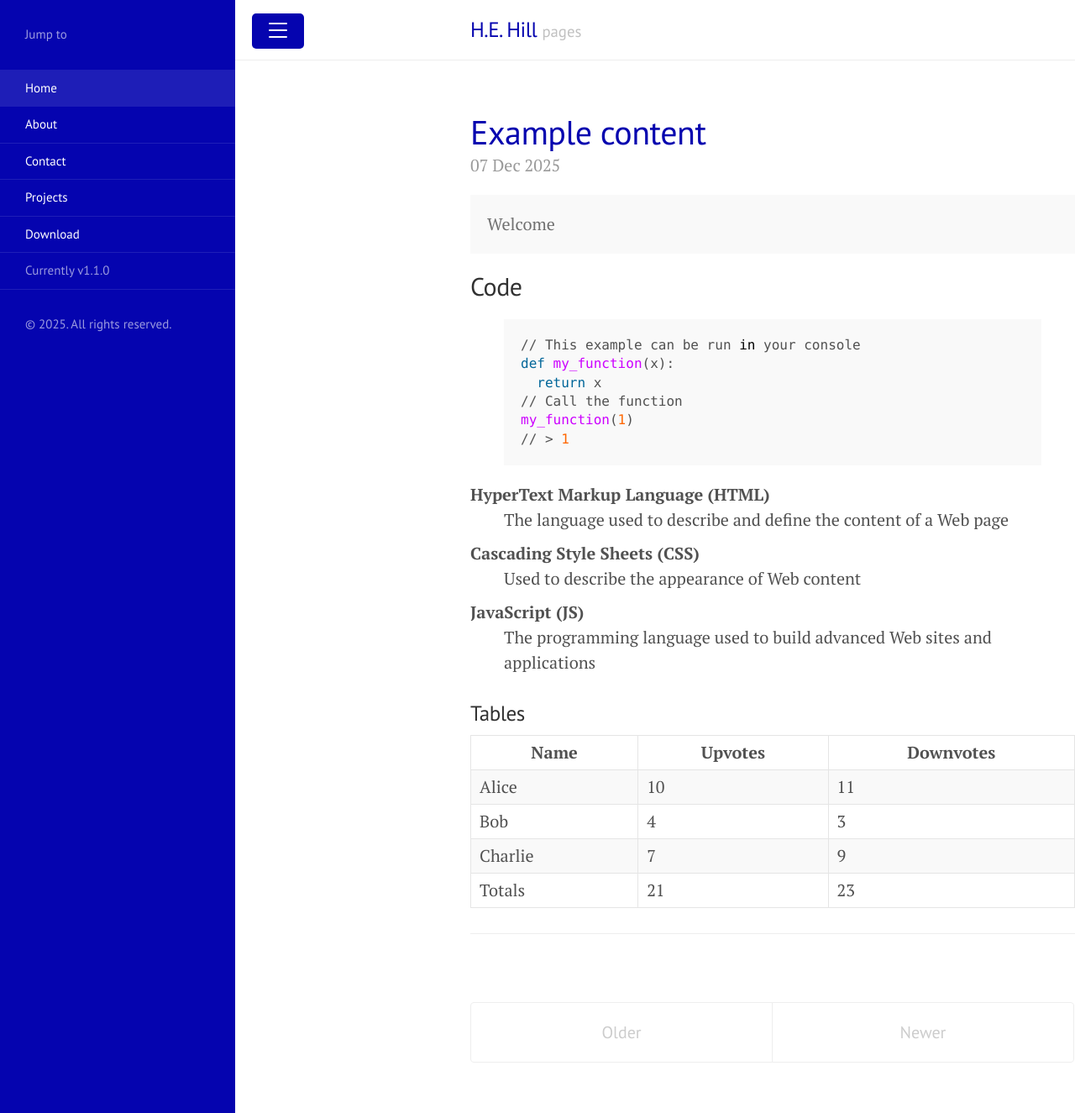
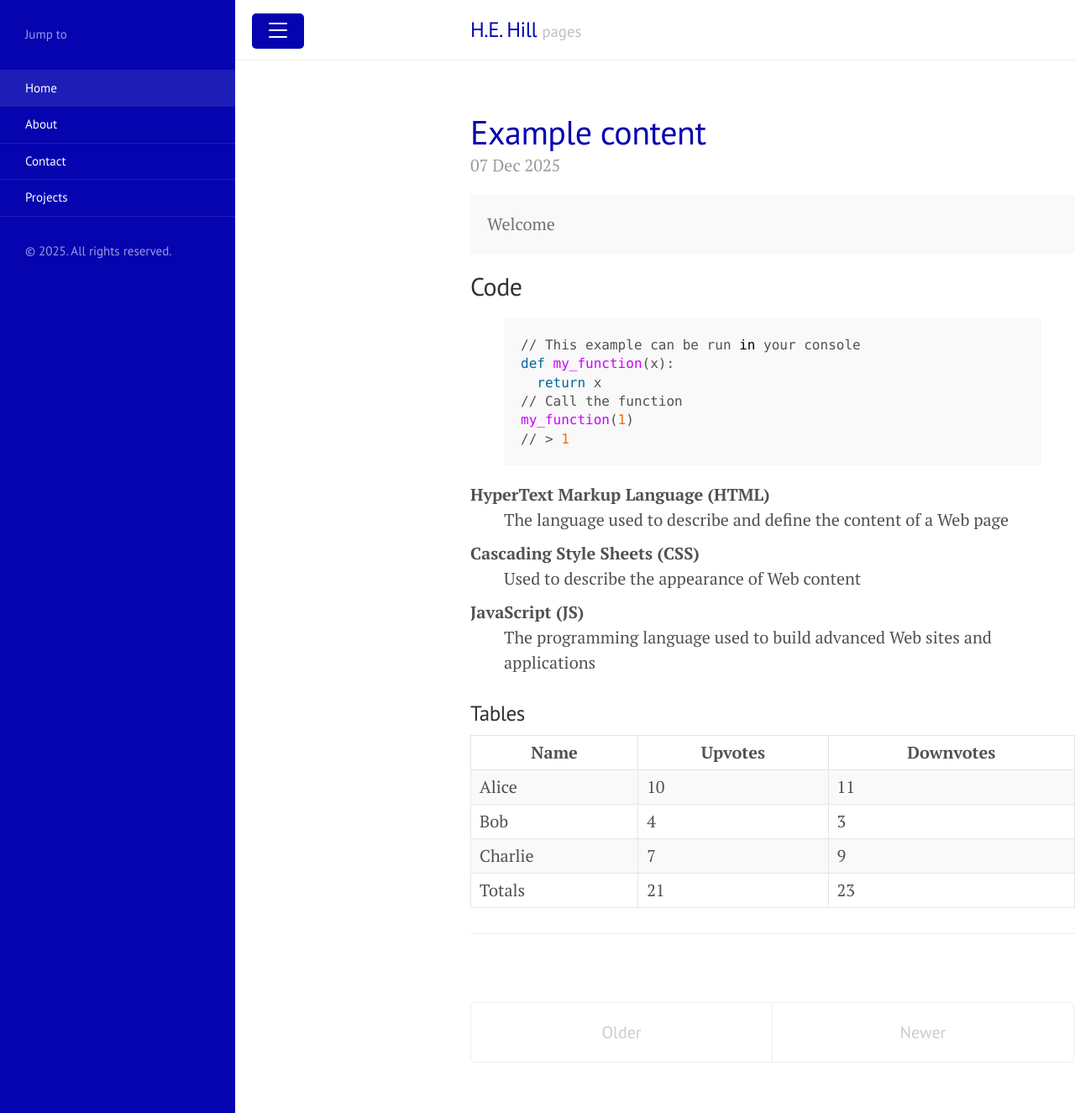
Before and after one commit to hidekihill/hidekihill.github.io, a Jekyll site: the page built from index.html, in a window 1280 px wide and 1325 px high. Shown: the whole window at 84% size. Built offline with Jekyll 4.4.1, drawn with Linux system fonts in a browser that asks for light colours; the list of posts is cut into pages by our own code.

Commit message:
Update sidebar.html

```diff
--- a/_includes/sidebar.html
+++ b/_includes/sidebar.html
@@ -25,9 +25,9 @@
       {% endif %}
     {% endfor %}
 
-    <a class="sidebar-nav-item" href="https://github.com/poole/lanyon">Download</a>
+    <!-- <a class="sidebar-nav-item" href="https://github.com/poole/lanyon">Download</a> -->
     <!-- <a class="sidebar-nav-item" href="{{ site.github.repo }}">GitHub project</a> -->
-    <span class="sidebar-nav-item">Currently v{{ site.version }}</span>
+    <!-- <span class="sidebar-nav-item">Currently v{{ site.version }}</span> -->
   </nav>
 
   <div class="sidebar-item">
```
